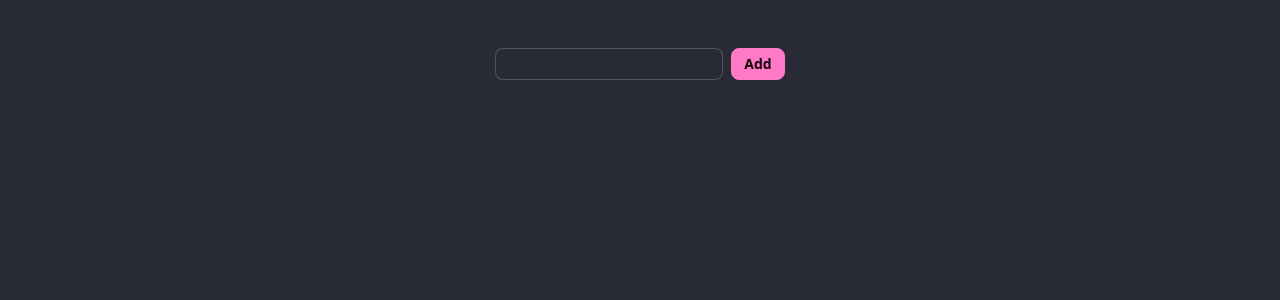
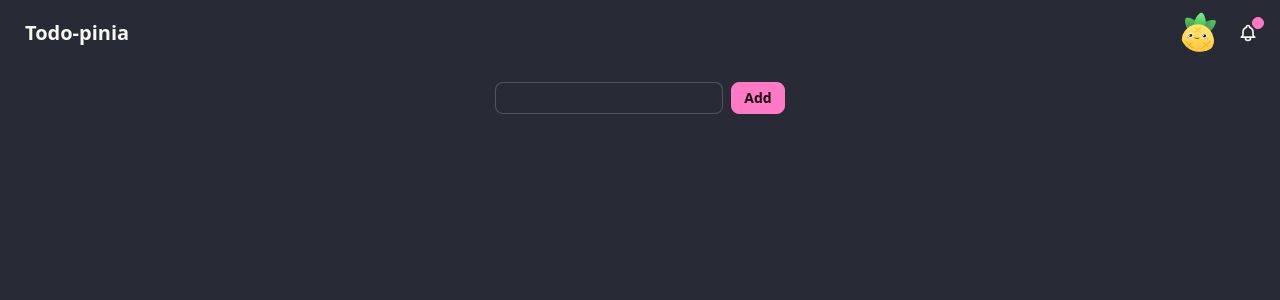
Before and after one commit to dezoliveira/todo-pinia, a Vue app: page / in a window 1280 px wide. Shown: the top 300 px of the page. Built offline with nearby package versions, Linux system fonts and the light colour scheme.

Commit message:
add: Navbar component

```diff
--- a/src/App.vue
+++ b/src/App.vue
@@ -1,9 +1,10 @@
 <script>
 import TodoForm from '@/components/TodoForm.vue';
 import TodoList from '@/components/TodoList.vue';
+import TodoNavbar from '@/components/TodoNavbar.vue';
 
 export default {
-  components: { TodoForm, TodoList },
+  components: { TodoForm, TodoList, TodoNavbar },
   setup() {
 
   }
@@ -11,6 +12,7 @@ export default {
 </script>
 
 <template>
+  <TodoNavbar />
   <main>
     <TodoForm />
     <TodoList />
@@ -18,6 +20,12 @@ export default {
 </template>
 
 <style scoped>
+main {
+  /* display: flex;
+  flex-direction: column;
+  align-items: center;
+  justify-content: center; */
+}
 header {
   line-height: 1.5;
 }
--- a/src/assets/main.css
+++ b/src/assets/main.css
@@ -1,10 +1,10 @@
 @import './base.css';
 
 #app {
-  max-width: 1280px;
-  margin: 0 auto;
-  padding: 2rem;
-  font-weight: normal;
+  display: flex;
+  flex-direction: column;
+  align-items: center;
+  justify-content: center;
 }
 
 a,
@@ -22,10 +22,10 @@ a,
 }
 
 @media (min-width: 1024px) {
-  body {
+  /* body {
     display: flex;
     place-items: center;
-  }
+  } */
 
   /* #app {
     display: grid;
--- a/src/components/TodoList.vue
+++ b/src/components/TodoList.vue
@@ -1,5 +1,5 @@
 <template>
-  <ul v-show="todoList.length" class="menu bg-base-200 rounded-box w-full">
+  <ul v-show="todoList.length" class="menu bg-base-200 rounded-box">
     <li v-for="todo in todoList" :key="todo.id">
       <div :class="{ completed: todo.completed }">
         <span>{{ todo.item }}</span>
--- /dev/null
+++ b/src/components/TodoNavbar.vue
@@ -0,0 +1,45 @@
+<template>
+<div class="navbar bg-base-100">
+  <div class="flex-1">
+    <a class="btn btn-ghost text-xl">Todo-pinia</a>
+  </div>
+  <div class="navbar-end">
+    <div class="dropdown dropdown-end">
+      <div tabindex="0" role="button" class="btn btn-ghost btn-circle avatar">
+        <div class="w-10 rounded-full">
+          <img
+            alt="Tailwind CSS Navbar component"
+            src="../assets/logo-pinia.png" />
+        </div>
+      </div>
+    </div>
+    <button class="btn btn-ghost btn-circle">
+      <div class="indicator">
+        <svg
+          xmlns="http://www.w3.org/2000/svg"
+          class="h-5 w-5"
+          fill="none"
+          viewBox="0 0 24 24"
+          stroke="currentColor">
+          <path
+            stroke-linecap="round"
+            stroke-linejoin="round"
+            stroke-width="2"
+            d="M15 17h5l-1.405-1.405A2.032 2.032 0 0118 14.158V11a6.002 6.002 0 00-4-5.659V5a2 2 0 10-4 0v.341C7.67 6.165 6 8.388 6 11v3.159c0 .538-.214 1.055-.595 1.436L4 17h5m6 0v1a3 3 0 11-6 0v-1m6 0H9" />
+        </svg>
+        <span class="badge badge-xs badge-primary indicator-item"></span>
+      </div>
+    </button>
+  </div>
+</div>
+</template>
+
+<script>
+export default {
+
+}
+</script>
+
+<style>
+
+</style>
```
Also changed, not shown: src/assets/logo-pinia.png (added).
